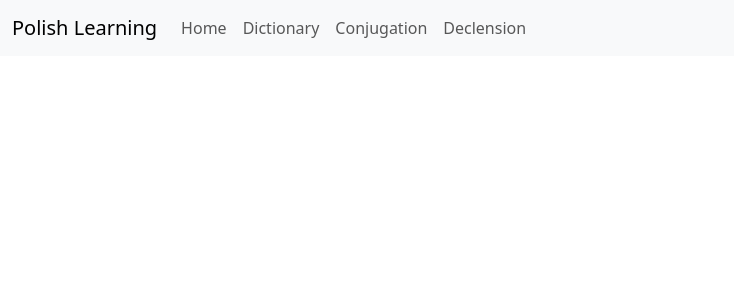
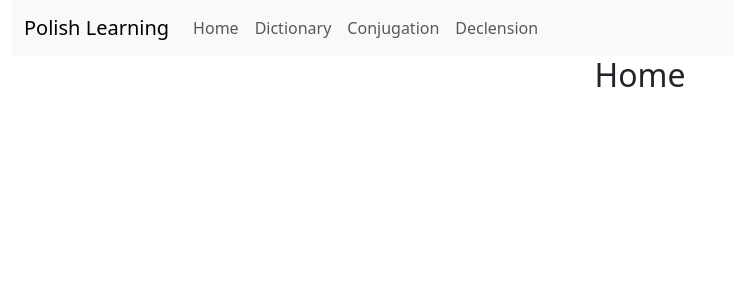
Before and after one commit to kenichisutan/polish-learning, a React (Create React App) app: page / in a window 1280 px wide. Shown: the top 300 px of the page, without its empty margins (0-734 px from the left). Built offline with nearby package versions, Linux system fonts and the light colour scheme.

Commit message:
Implemented layout for routers

```diff
--- a/src/App.js
+++ b/src/App.js
@@ -1,9 +1,9 @@
-import Navbar from "./components/Navbar";
+import {Outlet} from "react-router-dom";
 
 function App() {
   return (
     <div>
-        <Navbar />
+        <Outlet />
     </div>
   );
 }
--- a/src/components/Home.js
+++ b/src/components/Home.js
@@ -1,11 +1,8 @@
 const Home = () => {
     return(
-        <>
-            <div className="text-center">
-                <h2>Home</h2>
-                <hr />
-            </div>
-        </>
+        <div className="text-center">
+            <h2>Home</h2>
+        </div>
     )
 }
 
--- /dev/null
+++ b/src/components/Layout.js
@@ -0,0 +1,14 @@
+import Navbar from "./Navbar";
+
+const Layout = ({children}) => {
+    return(
+        <div className="container-fluid">
+            <Navbar />
+            <div className={"row"}>
+                {children}
+            </div>
+        </div>
+    )
+}
+
+export default Layout;
--- a/src/index.js
+++ b/src/index.js
@@ -2,6 +2,7 @@ import React from 'react';
 import ReactDOM from 'react-dom/client';
 import {BrowserRouter, Routes, Route, Outlet, Navigate} from 'react-router-dom';
 import App from './App';
+import Layout from "./components/Layout";
 import Home from './components/Home';
 import ErrorPage from "./components/ErrorPage";
 import reportWebVitals from './reportWebVitals';
@@ -10,14 +11,17 @@ import 'bootstrap/dist/js/bootstrap';
 
 const router = (
     <BrowserRouter>
+        <Layout>
             <Routes>
                 <Route path="/" element={<App />} errorElement={<ErrorPage />}>
                     <Route index element={<Home />} />
+                    <Route path="/home" element={<Home />} />
                     {/*<Route path="/login" element={<Login />} />*/}
                     {/* Catch-all route for unmatched routes */}
                     <Route path="*" element={<ErrorPage />} /> {/* Catch-all route for unmatched routes */}
                 </Route>
             </Routes>
+        </Layout>
     </BrowserRouter>
 );
 
```
Lines whose indentation alone changed are shown as unchanged.
